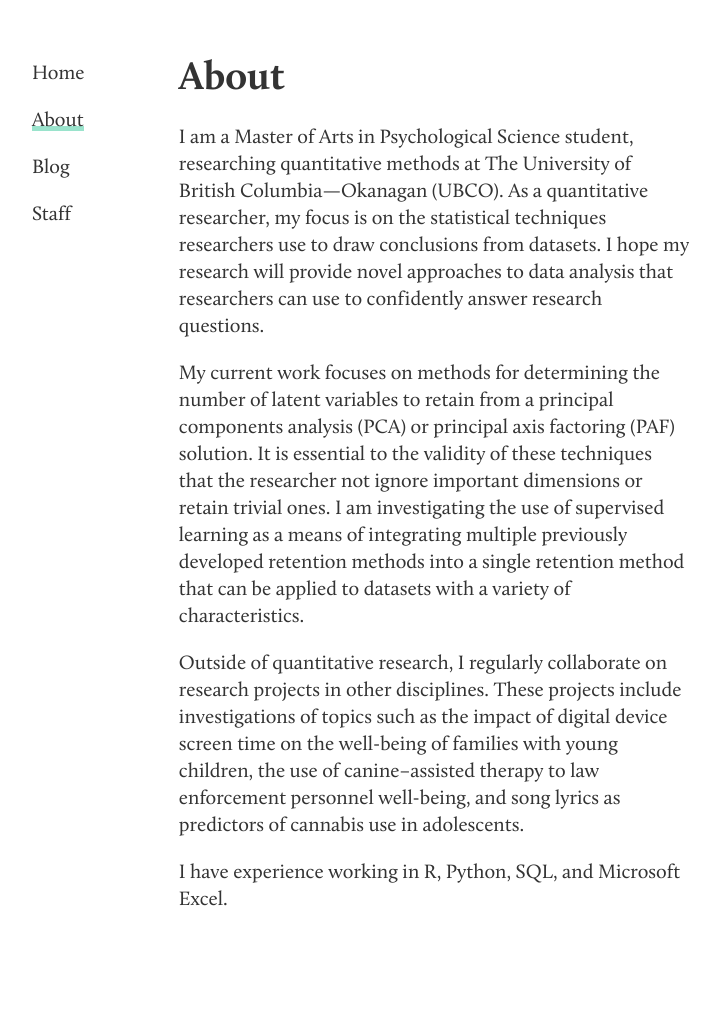
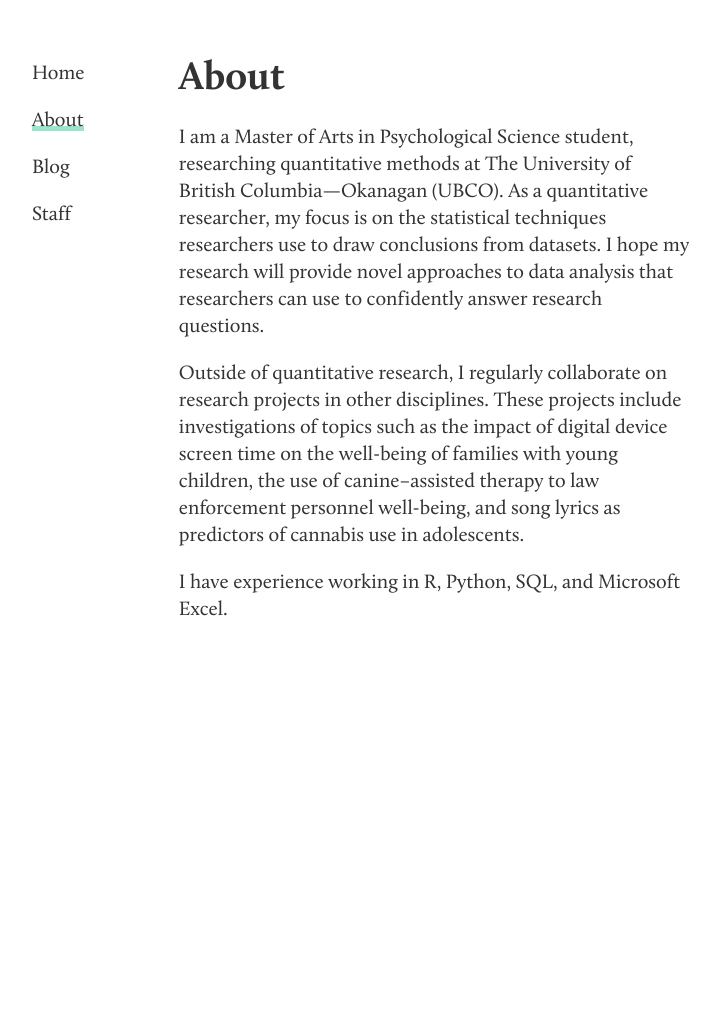
Before and after one commit to zakarydraper/zakarydraper.github.io, a Jekyll site: the page built from about.md, in a window 1280 px wide. Shown: the whole page, without its empty margins (28-748 px from the left). Built offline with Jekyll 4.4.1, drawn with Linux system fonts in a browser that asks for light colours; after the commit the page ends 900 px from its top, so only the background shows below that.

Commit message:
further shorten about text

```diff
--- a/about.md
+++ b/about.md
@@ -5,8 +5,6 @@ title: About
 
 I am a Master of Arts in Psychological Science student, researching quantitative methods at The University of British Columbia—Okanagan (UBCO). As a quantitative researcher, my focus is on the statistical techniques researchers use to draw conclusions from datasets. I hope my research will provide novel approaches to data analysis that researchers can use to confidently answer research questions.
 
-My current work focuses on methods for determining the number of latent variables to retain from a principal components analysis (PCA) or principal axis factoring (PAF) solution. It is essential to the validity of these techniques that the researcher not ignore important dimensions or retain trivial ones. I am investigating the use of supervised learning as a means of integrating multiple previously developed retention methods into a single retention method that can be applied to datasets with a variety of characteristics.
-
 Outside of quantitative research, I regularly collaborate on research projects in other disciplines. These projects include investigations of topics such as the impact of digital device screen time on the well-being of families with young children, the use of canine–assisted therapy to law enforcement personnel well-being, and song lyrics as predictors of cannabis use in adolescents.
 
 I have experience working in R, Python, SQL, and Microsoft Excel.
```
